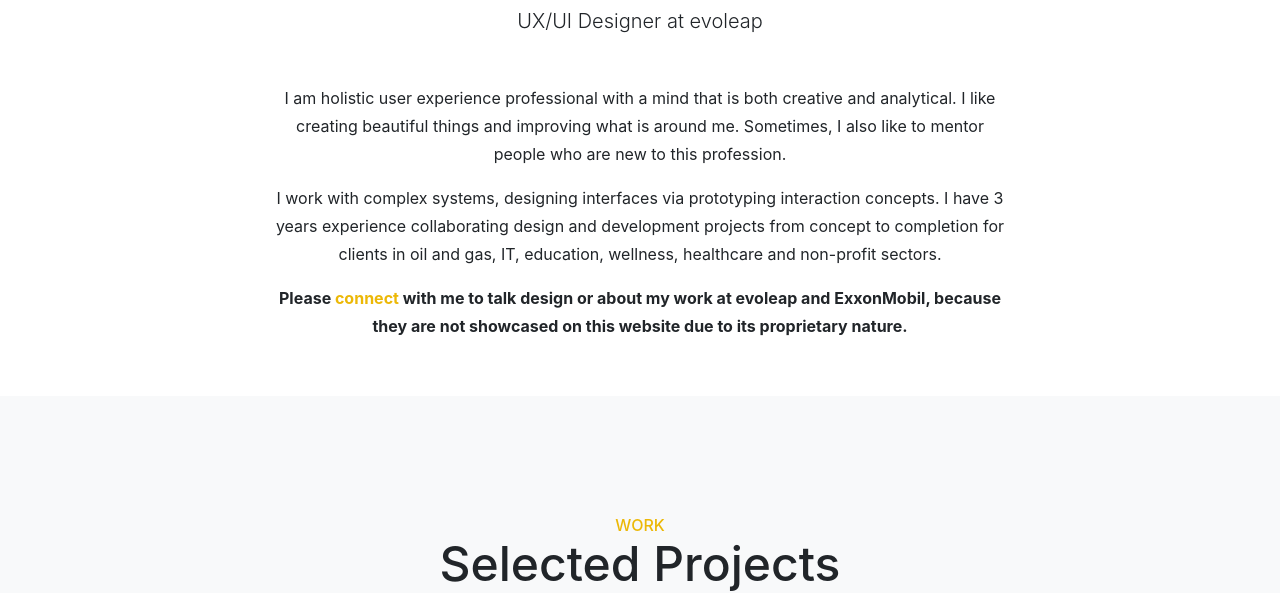
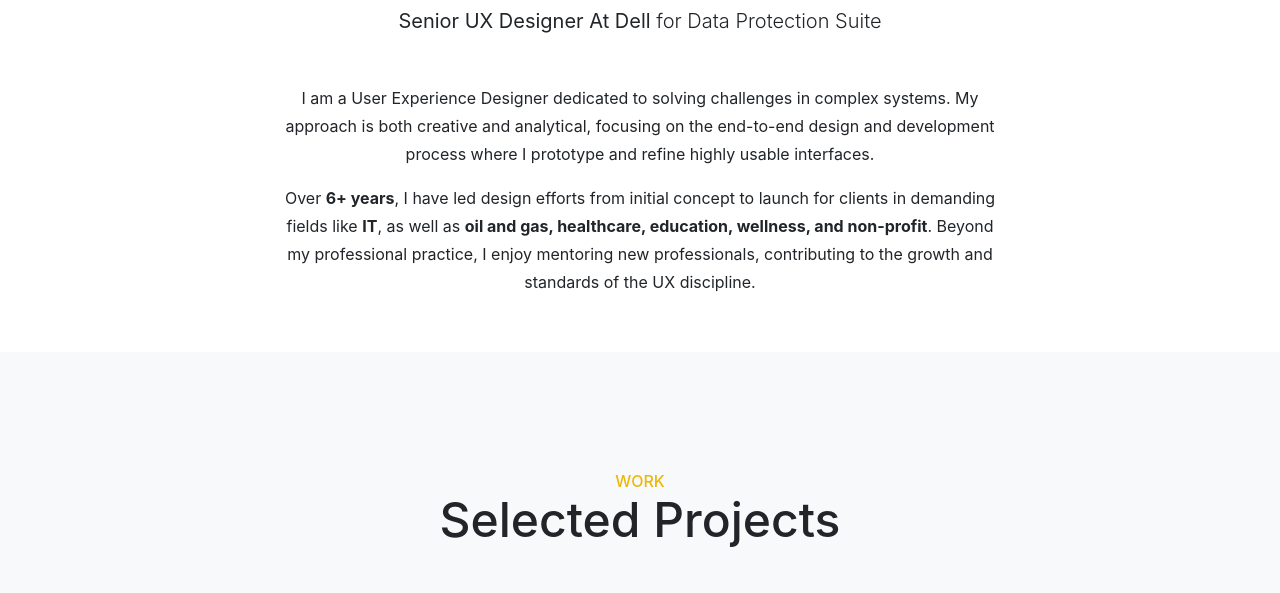
Before and after one commit to mona2016/mona2016.github.io, a website with bundled scripts: page index.html in a window 1280 px wide. Shown: the part 494-1087 px from the top of the page. Built offline with nearby package versions, Linux system fonts and the light colour scheme; grey boxes are pictures that could not be loaded.

Commit message:
updated bio, and some other things

```diff
--- a/index.html
+++ b/index.html
@@ -80,20 +80,17 @@
         <h3 class="title-small">
                   <span>Hi, I am Mona</span>
                 </h3>
-                <p class="lead mb-5" style="margin-bottom: 1rem">UX/UI Designer at evoleap</p>
+                <p class="lead mb-5" style="margin-bottom: 1rem"><b>Senior UX Designer At Dell</b> for Data Protection Suite</p>
                <div class="row">
                  <div class="col-md-2 col-sm-0 col-xs-0"></div>
                  <div class="col-md-8 col-sm-0 col-xs-0">
                    <p class="head-about" style="line-height: 28px;">
-                  I am holistic user experience professional with a mind that is both creative and analytical. I like creating beautiful things and improving what is around me. Sometimes, I also like to mentor people who are new to this profession.
+                    I am a User Experience Designer dedicated to solving challenges in complex systems. My approach is both creative and analytical, focusing on the end-to-end design and development process where I prototype and refine highly usable interfaces.
                   </p>
                   <p class="head-about" style="line-height: 28px;">
-                    I work with complex systems, designing interfaces via prototyping interaction concepts. I have 3 years experience collaborating design and development projects from concept to completion for clients in oil and gas, IT, education, wellness, healthcare and non-profit sectors.
+                    Over <b>6+ years</b>, I have led design efforts from initial concept to launch for clients in demanding fields like <b>IT</b>, as well as <b>oil and gas, healthcare, education, wellness, and non-profit</b>. Beyond my professional practice, I enjoy mentoring new professionals, contributing to the growth and standards of the UX discipline.
 
                   </p>
-                  <p class="head-about" style="line-height: 28px;"><b>
-                    Please <a class="text-secondary" href="mailto:mona.mishra20@icloud.com">connect</a> with me to talk design or about my work at evoleap and ExxonMobil, because they are not showcased on this website due to its proprietary nature.
-                  </b></p>
                 <br>
                 <!-- <h3 class="text-secondary mb-0" style="font-size: 1rem; padding-bottom: 20px; color: #152888 !important;"><a class="btn btn-outline-success" href="doc/Mona Mishra UX Designer.pdf">My Resume</a>
               </h3> -->
```
